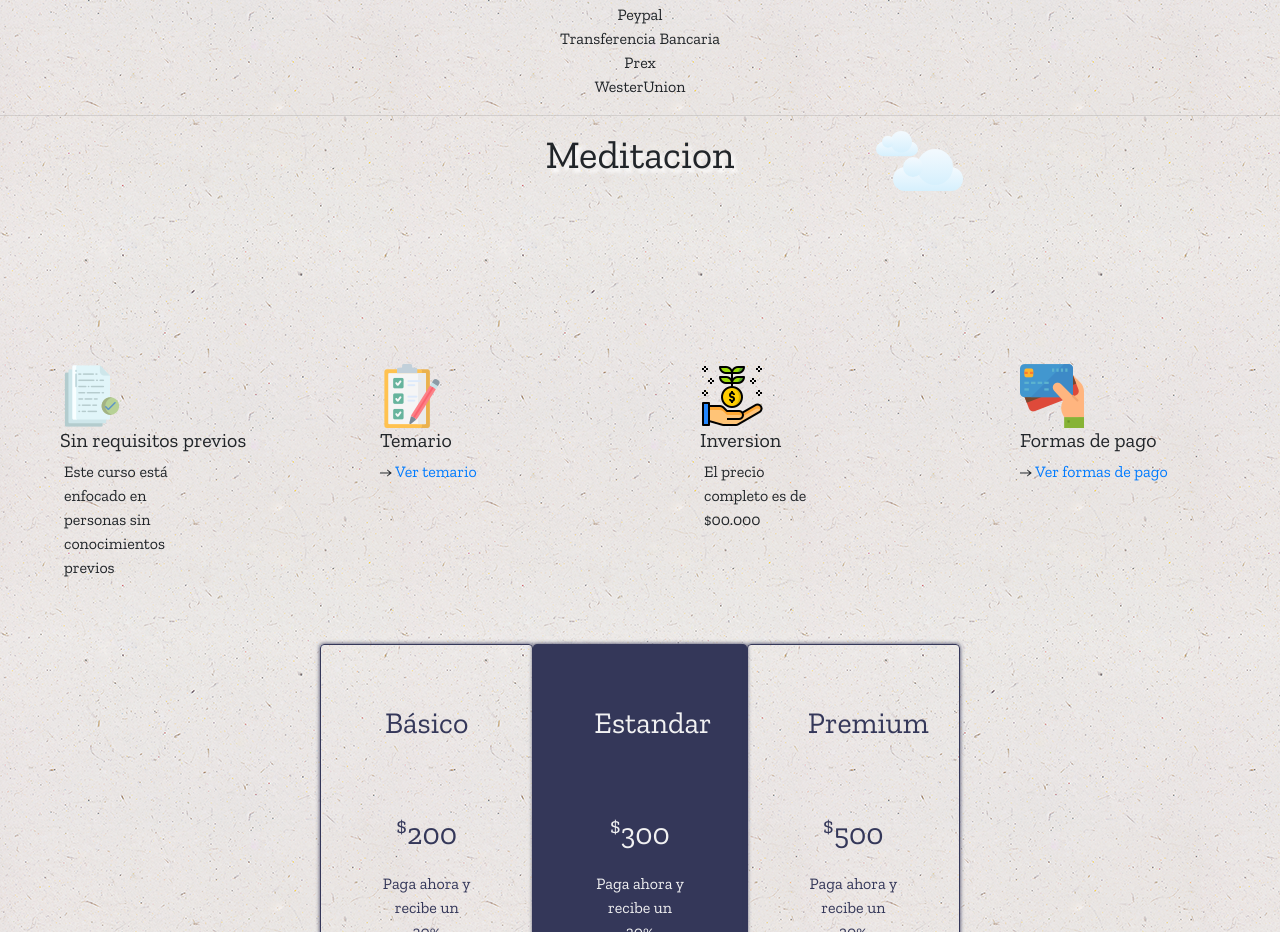
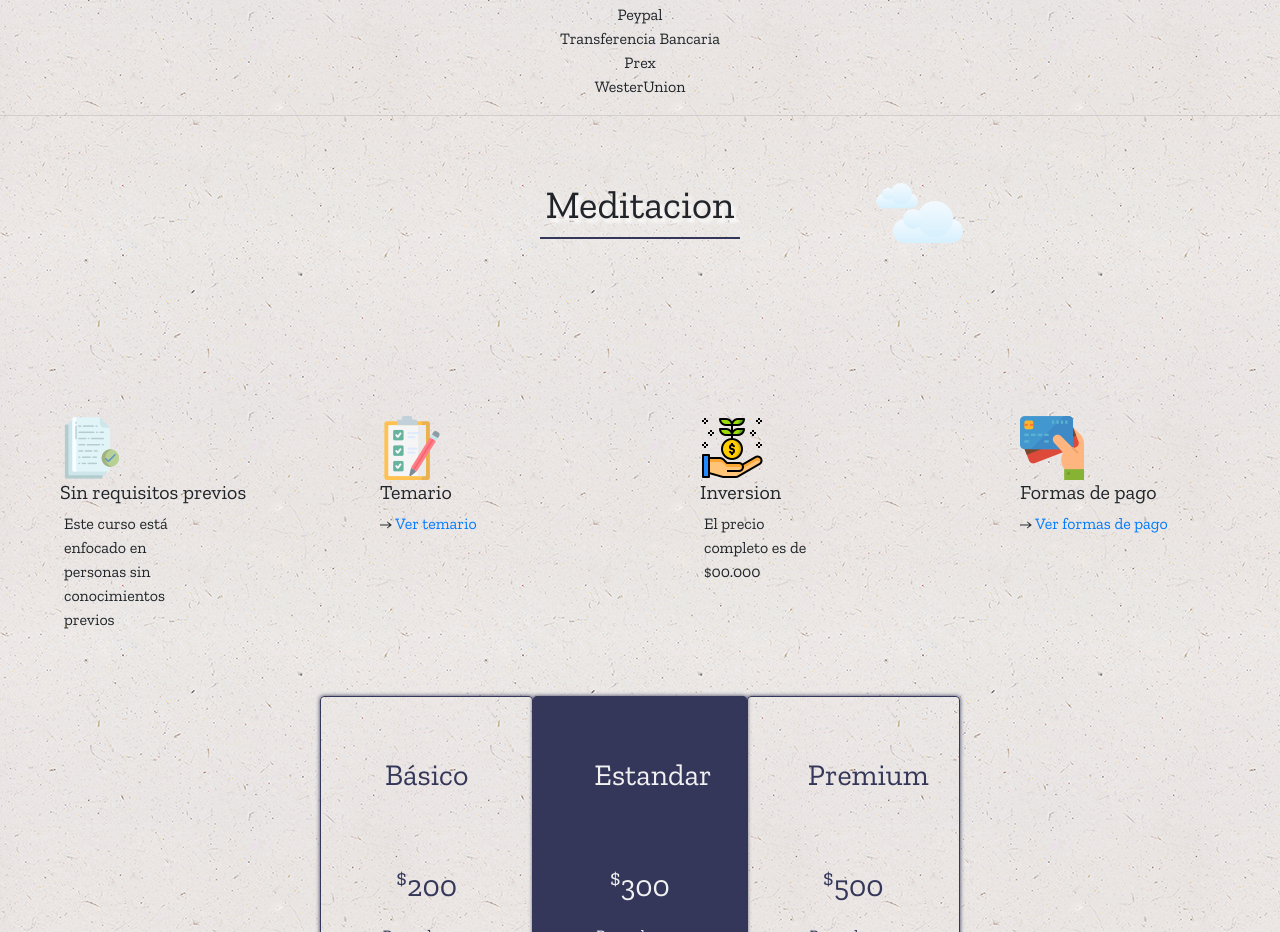
Before and after one commit to ANTONMDEL/VibraDivina, a plain HTML site: page paginas/cursos.html in a window 1280 px wide. Shown: the part 1168-2100 px from the top of the page. Drawn offline with nearby package versions, Linux system fonts and the light colour scheme; files whose address does not match are found by name.

Commit message:
cambios linea

```diff
--- a/paginas/cursos.html
+++ b/paginas/cursos.html
@@ -137,6 +137,7 @@
 
 
   <h2 id="tituloMeditacion">Meditacion</h2>
+  <div class="linea"></div>
   <div class="globe">
     <div class="cloud"></div>
     <div class="cloud small"></div>
--- a/sass/estilos.scss
+++ b/sass/estilos.scss
@@ -346,8 +346,17 @@ iframe {
 #tituloMeditacion{
 	text-align: $center;
 	text-shadow: 0.1em 0.1em 0.1em white;
+	padding-top: 50px;
 	font-size: 39px;
 }
+.linea{
+	border-top: 2px solid $colorAzul;
+    height: 2px;
+    max-width: 200px;
+    padding: 0;
+    margin: 5px auto 0 auto;
+}
+
 #temarioCursoMeditacion{
 	text-align: $center;
 
```
Also changed, not shown: sass/estilos.css, 1 other file.
